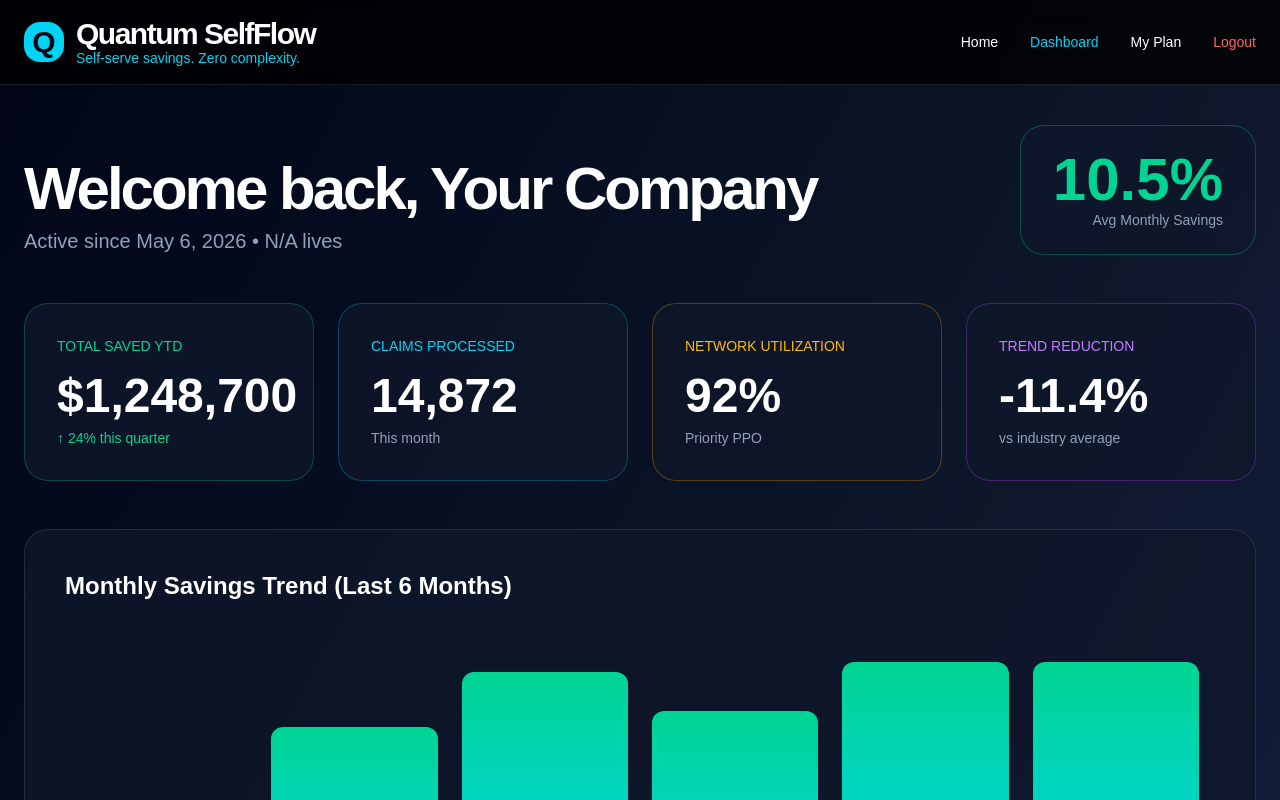
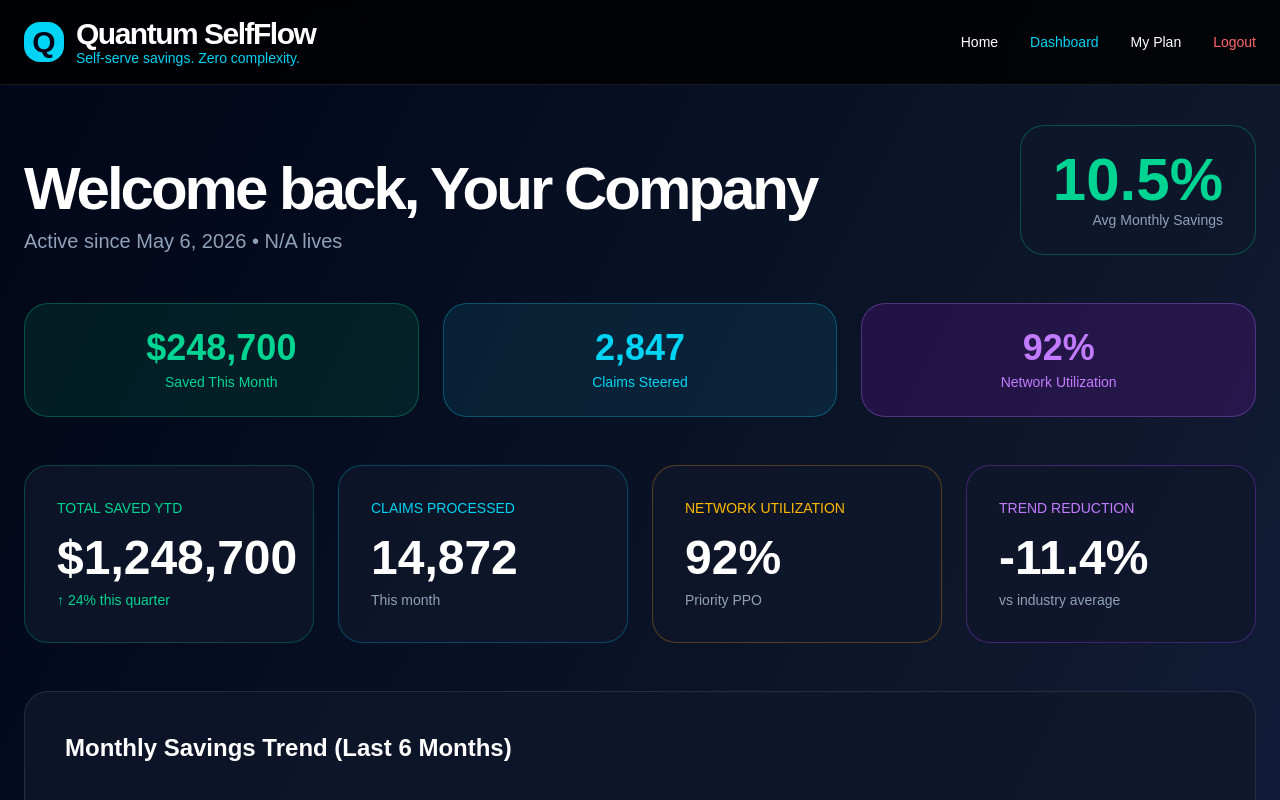
Before and after one commit to ryunstuart/quantum-selfflow, a Next.js app in the folder frontend/: page /dashboard in a window 1280 px wide. Shown: the top 800 px of the page. Built offline with nearby package versions, Linux system fonts and the light colour scheme.

Commit message:
Full dashboard update with quick stats row

```diff
--- a/frontend/app/dashboard/page.tsx
+++ b/frontend/app/dashboard/page.tsx
@@ -69,6 +69,22 @@ export default function Dashboard() {
           <div className="text-right bg-slate-900/70 px-8 py-6 rounded-3xl border border-emerald-400/30">
             <div className="text-emerald-400 text-6xl font-bold">10.5%</div>
             <div className="text-sm text-slate-400">Avg Monthly Savings</div>
+          </div>
+        </div>
+
+        {/* Quick Stats Row */}
+        <div className="grid grid-cols-1 sm:grid-cols-3 gap-6 mb-12">
+          <div className="bg-emerald-900/30 border border-emerald-400/30 rounded-3xl p-6 text-center">
+            <div className="text-4xl font-bold text-emerald-400">$248,700</div>
+            <div className="text-sm text-emerald-400 mt-1">Saved This Month</div>
+          </div>
+          <div className="bg-cyan-900/30 border border-cyan-400/30 rounded-3xl p-6 text-center">
+            <div className="text-4xl font-bold text-cyan-400">2,847</div>
+            <div className="text-sm text-cyan-400 mt-1">Claims Steered</div>
+          </div>
+          <div className="bg-purple-900/30 border border-purple-400/30 rounded-3xl p-6 text-center">
+            <div className="text-4xl font-bold text-purple-400">92%</div>
+            <div className="text-sm text-purple-400 mt-1">Network Utilization</div>
           </div>
         </div>
 
```
